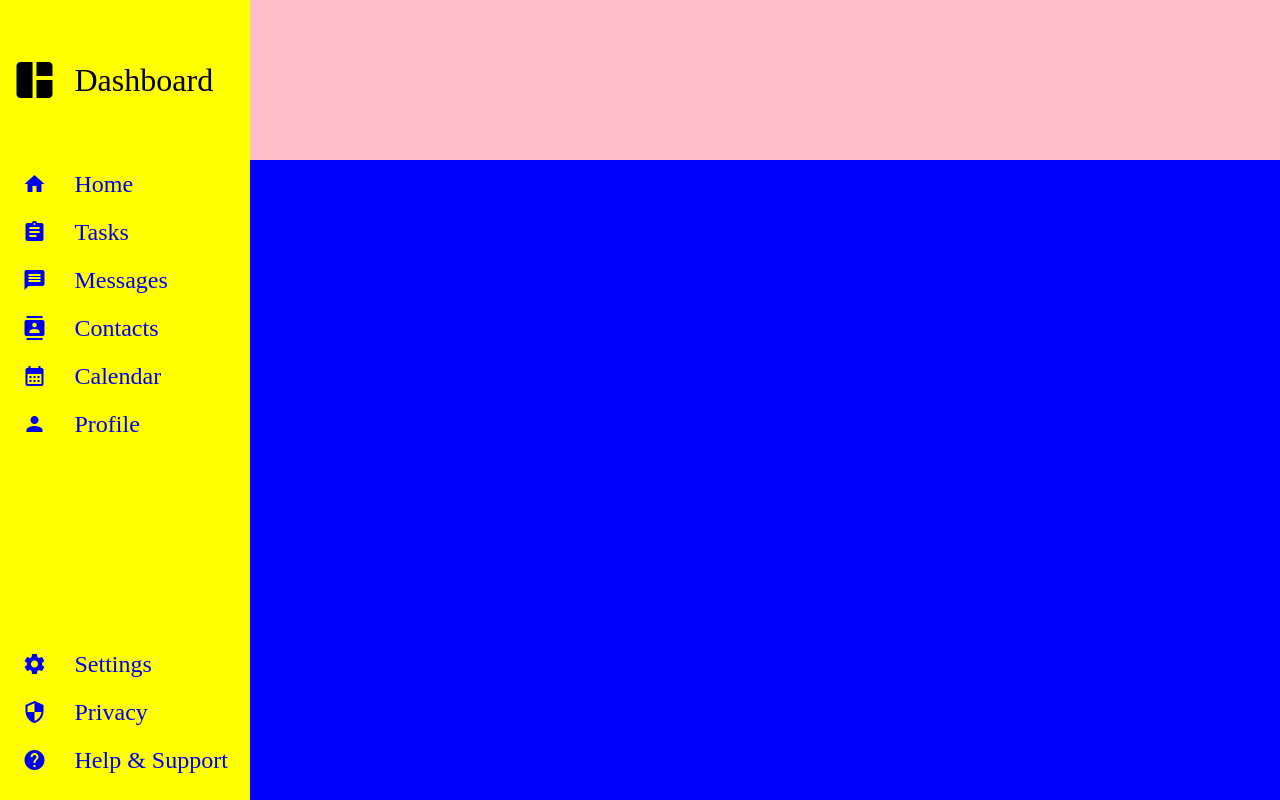
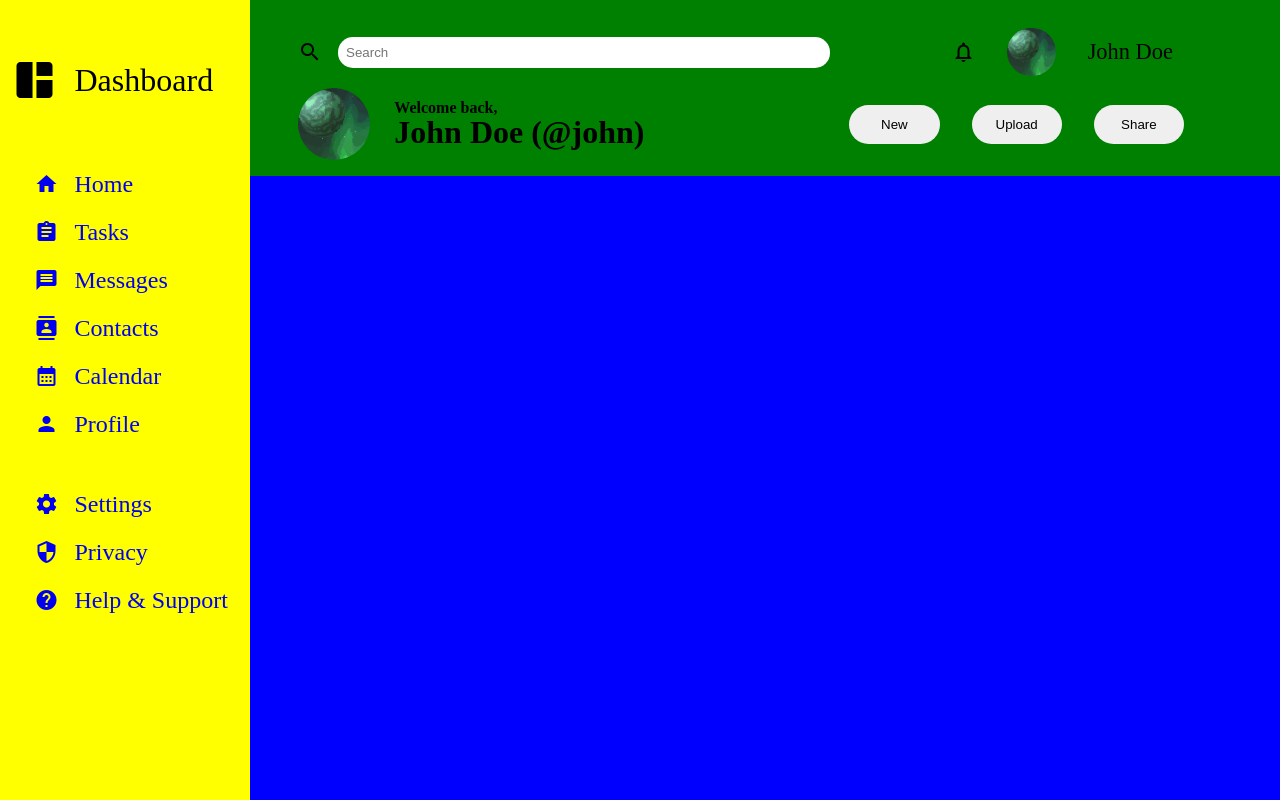
Before and after one commit to kmsedu/dashboard, a plain HTML site: page index.html in a window 1280 px wide. Drawn offline with Linux system fonts and the light colour scheme.

Commit message:
Added ./images/ and some dummy content, began structuring and laying out HTML and CSS for header section of content window.

```diff
--- a/index.html
+++ b/index.html
@@ -5,7 +5,7 @@
     <meta http-equiv="X-UA-Compatible" content="IE=edge">
     <meta name="viewport" content="width=device-width, initial-scale=1.0">
     <script src="./scripts/scripts.js" defer></script>
-    <link href="https://fonts.googleapis.com/icon?family=Material+Icons" rel="stylesheet">
+    <link href="https://fonts.googleapis.com/icon?family=Material+Icons|Material+Icons+Outlined" rel="stylesheet">
     <link rel="stylesheet" href="./styles/reset.css">
     <link rel="stylesheet" href="./styles/style.css">
     <title>Dashboard</title>
@@ -13,10 +13,12 @@
 <body>
     <main id="main-window">
         <section id="sidebar">
+
             <div id="logo">
                 <span class="material-icons" id="logo-icon">space_dashboard</span>
                 <h1 id="title">Dashboard</h1>
             </div>
+
             <nav id="nav-section1" class="sidebar-nav">
                 <ul>
                     <li>
@@ -57,6 +59,7 @@
                     </li>
                 </ul>
             </nav>
+
             <nav id="nav-section2" class="sidebar-nav">
                 <ul>
                     <li>
@@ -80,8 +83,38 @@
                 </ul>
             </nav>
         </section>
+
         <section id="content">
-            <header id="content-header"></header>
+            <div id="content-header-wrapper">
+
+                <div id="search-wrapper">
+                    <span class="material-icons search-icon">search</span>
+                    <form action="#" method="post" id="search-form">
+                        <input type="search" name="searchbar" id="searchbar" placeholder="Search">
+                    </form>
+                </div>
+
+                <div id="user-wrapper">
+                    <span class="material-icons-outlined notification-icon">notifications</span>
+                    <img src="./images/profile-pic.png" alt="Your profile picture" class="profile-pic-small">
+                    <p id="username-display-small">John Doe</p>
+                </div>
+
+                <div id="welcome-wrapper">
+                    <img src="./images/profile-pic.png" alt="Your profile picture" class="profile-pic-large">
+                    <div id="greeting">
+                        <p id="greeting-text">Welcome back,</p>
+                        <p id="username-display-large">John Doe (@john)</p>
+                    </div>
+                </div>
+
+                <div id="header-tool-wrapper">
+                    <button type="button">New</button>
+                    <button type="button">Upload</button>
+                    <button type="button">Share</button>
+                </div>
+
+            </div>
             <section id="content-main"></section>
         </section>
     </main>
--- a/styles/style.css
+++ b/styles/style.css
@@ -1,5 +1,9 @@
 * {
     box-sizing: border-box;
+}
+
+button, input {
+    border: none;
 }
 
 #main-window {
@@ -12,7 +16,7 @@
 #sidebar {
     background: yellow;
     display: grid;
-    grid-template-rows: 1fr 3fr 1fr;
+    grid-template-rows: 1fr 2fr 2fr;
 }
 
 #logo {
@@ -23,7 +27,7 @@
 }
 
 #logo-icon {
-    font-size: 3rem;
+    font-size: 48px;
     justify-self: end;
 }
 
@@ -34,7 +38,7 @@
 
 .sidebar-nav-icon {
     justify-self: end;
-    padding-right: 12px;
+    font-size: 24px;
 }
 
 .sidebar-nav a {
@@ -54,11 +58,96 @@
 #content {
     background: green;
     display: grid;
-    grid-template-rows: 1fr 4fr;
+    grid-template-rows: min-content 1fr;
+    align-content: center;
 }
 
-#content-header {
-    background: pink;
+#content-header-wrapper {
+    max-height: fit-content(100%);
+    display: grid;
+    grid-template: 1fr 1fr / 60% 1fr;
+    align-items: center;
+    padding: 1rem 6rem 1rem 3rem;
+    margin: 0;
+}
+
+#search-wrapper {
+    display: flex;
+    gap: 1rem;
+}
+
+#search-form {
+    flex: 1;
+    display: flex;
+}
+
+#searchbar {
+    flex: 1;
+    padding: 0.5rem;
+    align-self: center;
+    border-radius: 15px;
+}
+
+.search-icon {
+    justify-self: end;
+    align-self: center;
+}
+
+#user-wrapper {
+    display: grid;
+    justify-self: end;
+    grid-template-columns: 1fr 1fr 2fr;
+    align-items: center;
+    gap: 2rem;
+}
+
+#username-display-small {
+    font-size: 1.4rem;
+}
+
+.notification-icon {
+    font-size: 24px;
+    justify-self: end;
+}
+
+.profile-pic-small {
+    width: auto;
+    max-height: 48px;
+    border-radius: 100%;
+}
+
+#welcome-wrapper {
+    display: grid;
+    grid-template-columns: fit-content(100%) 1fr;
+    gap: 1.5rem;
+    align-items: center;
+}
+
+#greeting-text {
+    font-weight: 700;
+}
+
+#username-display-large {
+    font-size: 2rem;
+    font-weight: 700;
+}
+
+.profile-pic-large {
+    width: auto;
+    max-height: 72px;
+    border-radius: 100%;
+}
+
+#header-tool-wrapper {
+    justify-self: end;
+    display: grid;
+    gap: 2rem;
+    grid-template-columns: 1fr 1fr 1fr;
+}
+
+#header-tool-wrapper button {
+    padding: 0.75rem 1.5rem;
+    border-radius: 50px;
 }
 
 #content-main {
```
Also changed, not shown: images/profile-pic.png (added).
